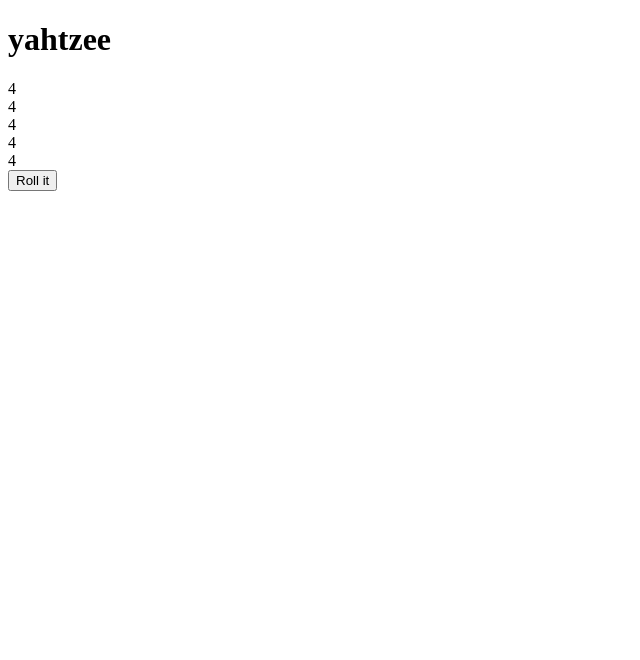
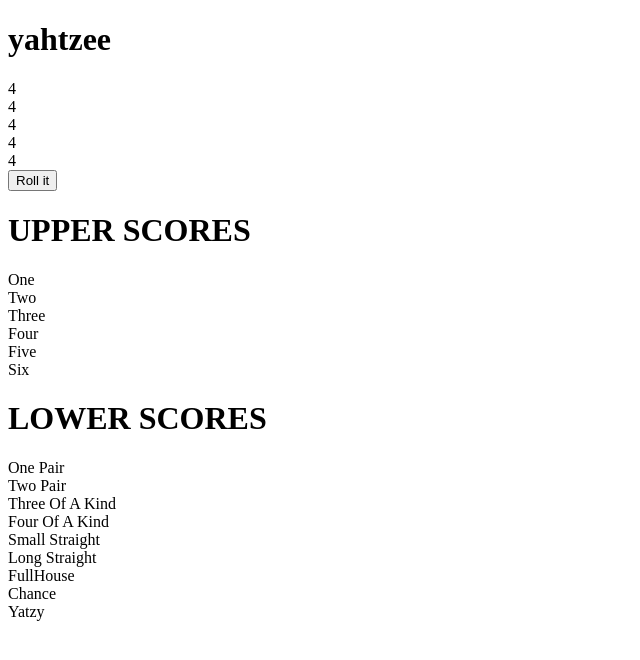
Before and after one commit to tajpouria/HangmanForLovelyFriend, a React (Create React App) app in the folder yahtzee/: page / in a window 1280 px wide. Shown: the top 660 px of the page, without its empty margins (0-640 px from the left). Built offline with nearby package versions, Linux system fonts and the light colour scheme.

Commit message:
pairs needs logic

```diff
--- a/yahtzee/src/components/Game.jsx
+++ b/yahtzee/src/components/Game.jsx
@@ -3,11 +3,18 @@ import uuid from 'uuid/v4';
 
 import Dice from './Dice';
 import Header from './Header';
+import ScoreBoard from './ScoreBoard';
 
 import {
   Pair, Kind, FullHouse, Straight, Chance, UpperScore,
 } from '../helpers/rules';
 import {
+  ONE,
+  TWO,
+  THREE,
+  FOUR,
+  FIVE,
+  SIX,
   ONE_PAIR,
   TWO_PAIR,
   THREE_OF_A_KIND,
@@ -22,6 +29,25 @@ import {
 export default class Game extends Component {
   static defaultProps = {
     NUMBER_OF_DIES: 5,
+    upperScores: [
+      { type: ONE },
+      { type: TWO },
+      { type: THREE },
+      { type: FOUR },
+      { type: FIVE },
+      { type: SIX },
+    ],
+    lowerScores: [
+      { type: ONE_PAIR },
+      { type: TWO_PAIR },
+      { type: THREE_OF_A_KIND },
+      { type: FOUR_OF_A_KIND },
+      { type: SMALL_STRAIGHT },
+      { type: LONG_STRAIGHT },
+      { type: FULL_HOUSE },
+      { type: CHANCE },
+      { type: YATZY },
+    ],
   };
 
   constructor(props) {
@@ -32,6 +58,7 @@ export default class Game extends Component {
         side: Math.ceil(Math.random() * 6),
         locked: false,
       }),
+      scores: {},
     };
 
     this.rollDices = this.rollDices.bind(this);
@@ -54,17 +81,22 @@ export default class Game extends Component {
     const fullHouse = new FullHouse(newDies);
     const straight = new Straight(newDies);
     const chance = new Chance(newDies);
-    console.log(upperScore.one());
-    console.log(upperScore.two());
-    console.log(upperScore.three());
-    console.log(upperScore.four());
-    console.log(upperScore.five());
-    console.log(upperScore.six());
-    console.log(pair.isPair());
-    console.log(kind.isKind());
-    console.log(fullHouse.isFullHouse());
-    console.log(straight.isStraight());
-    console.log(chance.isChance());
+
+    this.setState({
+      scores: {
+        one: upperScore.one(newDies),
+        two: upperScore.two(newDies),
+        three: upperScore.three(newDies),
+        four: upperScore.four(newDies),
+        five: upperScore.five(newDies),
+        six: upperScore.six(newDies),
+        pair: pair.isPair(newDies),
+        kind: kind.isKind(newDies),
+        fullHouse: fullHouse.isFullHouse(),
+        straight: straight.isStraight(newDies),
+        chance: chance.isChance(),
+      },
+    });
   }
 
   lock(id) {
@@ -80,11 +112,15 @@ export default class Game extends Component {
   }
 
   render() {
-    const { dies } = this.state;
+    const { dies, scores } = this.state;
+    const { upperScores, lowerScores } = this.props;
     return (
-      <Header rollDices={this.rollDices}>
-        <Dice lock={this.lock} dice={dies} />
-      </Header>
+      <div className="Game">
+        <Header rollDices={this.rollDices}>
+          <Dice lock={this.lock} dice={dies} />
+        </Header>
+        <ScoreBoard scores={scores} upperScores={upperScores} lowerScores={lowerScores} />
+      </div>
     );
   }
 }
--- /dev/null
+++ b/yahtzee/src/components/Score.jsx
@@ -0,0 +1,5 @@
+import React from 'react';
+
+export default function Score({ children }) {
+  return <div>{children}</div>;
+}
--- /dev/null
+++ b/yahtzee/src/components/ScoreBoard.jsx
@@ -0,0 +1,19 @@
+import React from 'react';
+
+import Score from './Score';
+
+export default function ScoreBoard({ upperScores, lowerScores, scores }) {
+  console.log(scores);
+  return (
+    <div>
+      <h1>UPPER SCORES</h1>
+      {upperScores.map(({ type }) => (
+        <Score key={type}>{type}</Score>
+      ))}
+      <h1>LOWER SCORES</h1>
+      {lowerScores.map(({ type }) => (
+        <Score key={type}>{type}</Score>
+      ))}
+    </div>
+  );
+}
--- a/yahtzee/src/helpers/rules.js
+++ b/yahtzee/src/helpers/rules.js
@@ -43,9 +43,10 @@ class Rule {
 class Pair extends Rule {
   isPair() {
     const sameDice = this.isSame();
+    console.log(sameDice);
 
-    if (sameDice.length === 2) return { type: ONE_PAIR, score: this.sum(sameDice) };
-    if (sameDice.length === 4) return { type: TWO_PAIR, score: this.sum(sameDice) };
+    if (sameDice.length >= 2) return { type: ONE_PAIR, score: this.sum(sameDice) };
+    if (sameDice.length >= 4) return { type: TWO_PAIR, score: this.sum(sameDice) };
     if (sameDice.length === 5) return { type: YATZY, score: 50 };
   }
 }
--- a/yahtzee/src/helpers/scores.js
+++ b/yahtzee/src/helpers/scores.js
@@ -1,15 +1,15 @@
-export const ONE_PAIR = 'oneofakind';
-export const TWO_PAIR = 'twoofakind';
-export const THREE_OF_A_KIND = 'threeofakind';
-export const FOUR_OF_A_KIND = 'fourofaking';
-export const FULL_HOUSE = 'fullHouse';
-export const SMALL_STRAIGHT = 'smallstraight';
-export const LONG_STRAIGHT = 'longstraight';
-export const CHANCE = 'chance';
-export const YATZY = 'yatzy';
-export const ONE = 'one';
-export const TWO = 'two';
-export const THREE = 'three';
-export const FOUR = 'four';
-export const FIVE = 'five';
-export const SIX = 'six';
+export const ONE_PAIR = 'One Pair';
+export const TWO_PAIR = 'Two Pair';
+export const THREE_OF_A_KIND = 'Three Of A Kind';
+export const FOUR_OF_A_KIND = 'Four Of A Kind ';
+export const FULL_HOUSE = 'FullHouse';
+export const SMALL_STRAIGHT = 'Small Straight';
+export const LONG_STRAIGHT = 'Long Straight';
+export const CHANCE = 'Chance';
+export const YATZY = 'Yatzy';
+export const ONE = 'One';
+export const TWO = 'Two';
+export const THREE = 'Three';
+export const FOUR = 'Four';
+export const FIVE = 'Five';
+export const SIX = 'Six';
```
